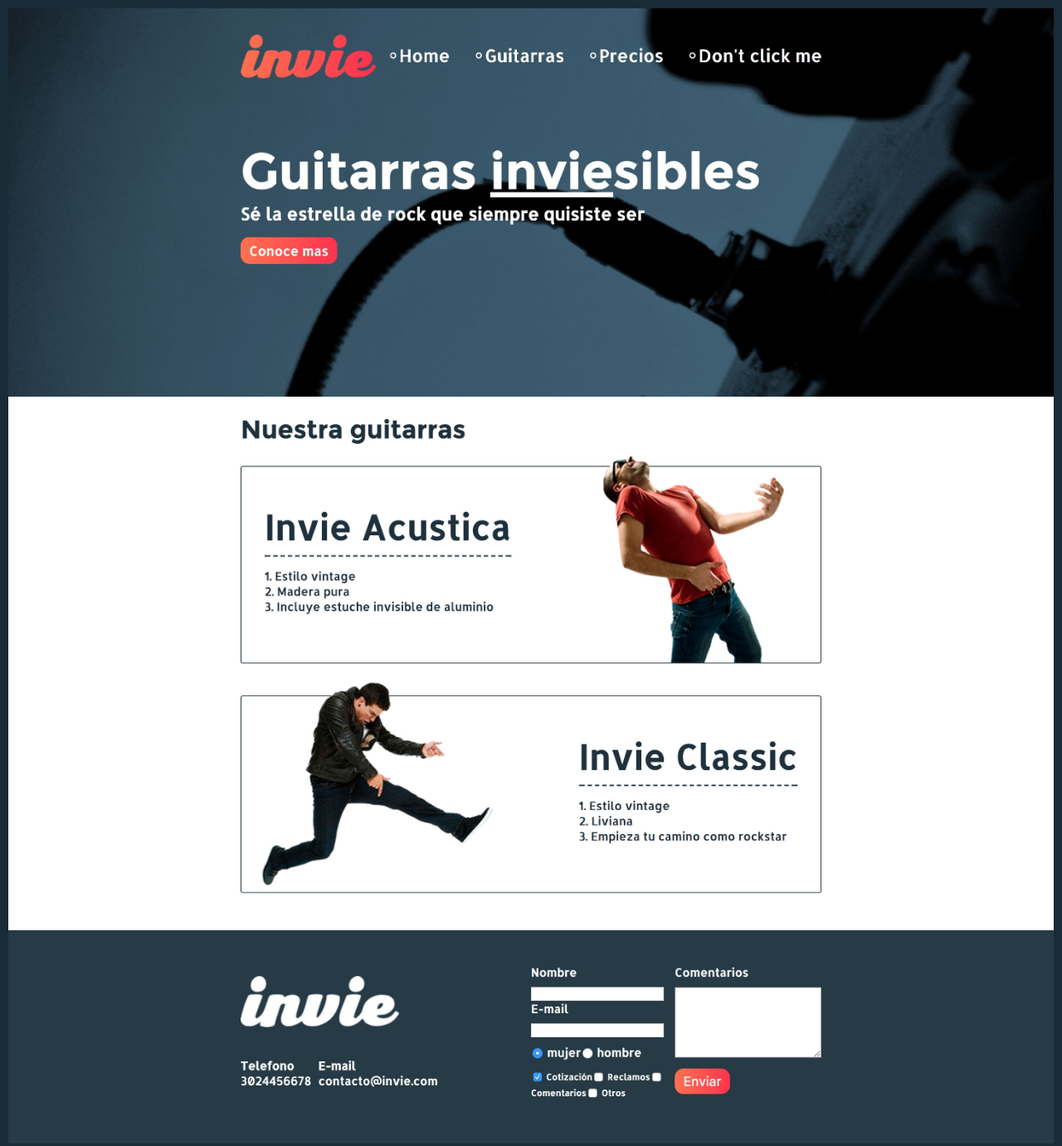
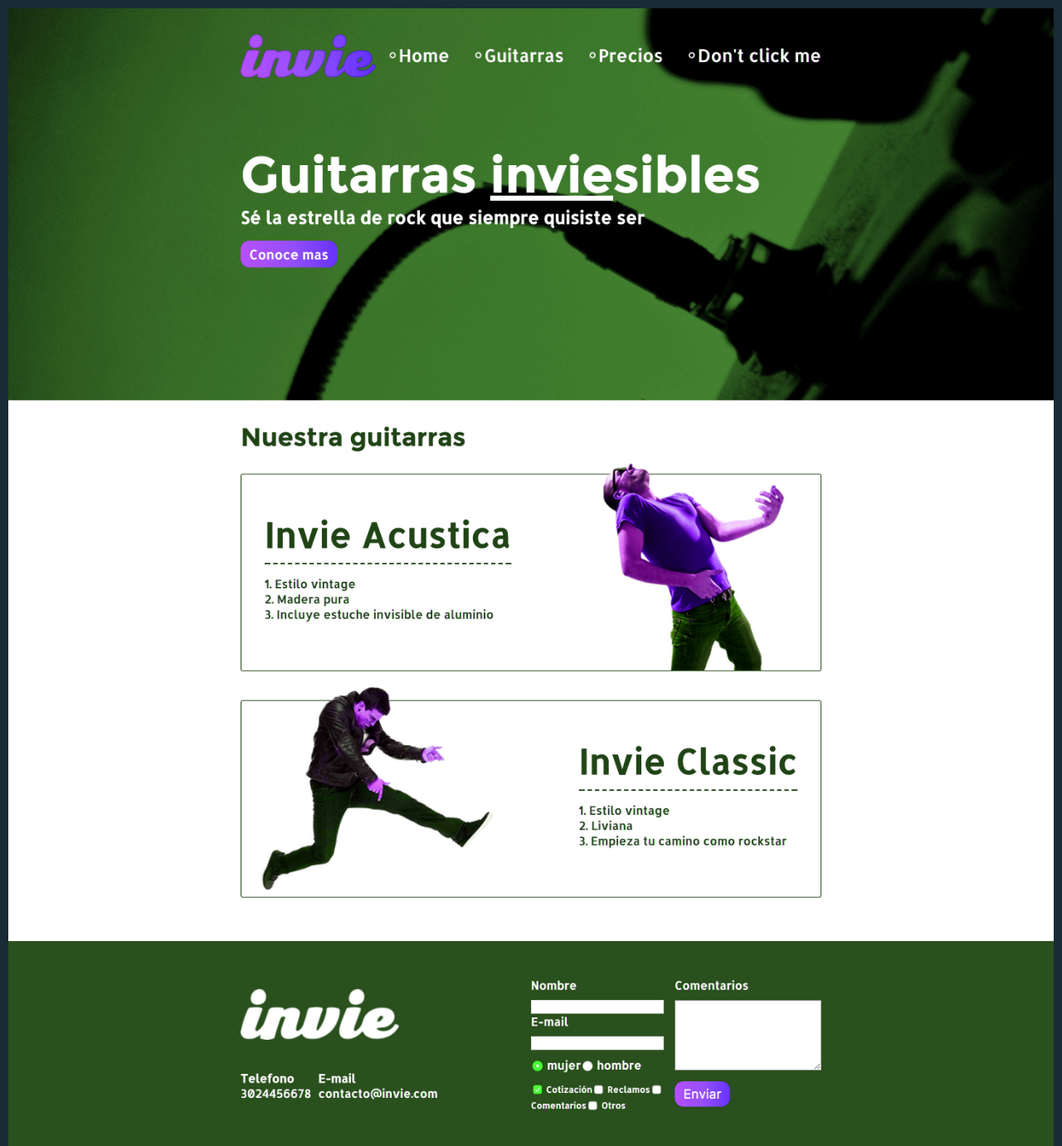
Before and after one commit to JPabloMNKS/invie, a plain HTML site: page index.html in a window 1280 px wide. Shown: the top 1381 px of the page at 83% size. Drawn offline with Linux system fonts and the light colour scheme.

Commit message:
nueva version invie verde

```diff
--- a/index.html
+++ b/index.html
@@ -13,10 +13,12 @@
     </style>
   </head>
   <body>
-    <img src="imagenes_platzi/header.jpg" alt="">
+    <!-- <img src="imagenes_platzi/header.jpg" alt="">
     <img src="imagenes_platzi/hero.jpg" alt="">
-    <img src="imagenes_platzi/acustica.jpg" alt="">
-    <img src="imagenes_platzi/clasica.jpg" alt="">
-    <img src="imagenes_platzi/footer.jpg" alt="">
+    <img src="imagenes_platzi/acustica.jpg" alt=""> -->
+
+    <img src="imagenes_platzi/nueva-version.jpg" alt="">
+    <!-- <img src="imagenes_platzi/clasica.jpg" alt="">
+    <img src="imagenes_platzi/footer.jpg" alt=""> -->
   </body>
 </html>
```
Also changed, not shown: imagenes_platzi/nueva-version.jpg (added).
